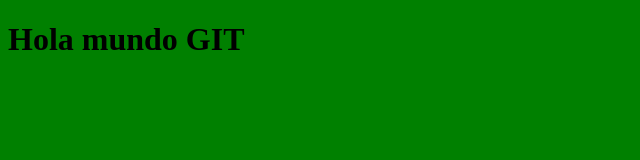
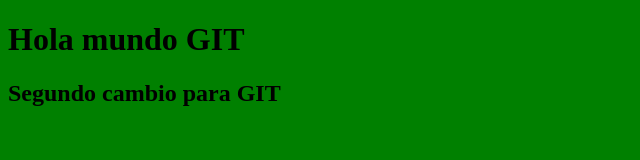
Before and after one commit to maurohd/proyecto1, a plain HTML site: page index.html in a window 1280 px wide. Shown: the whole page, without its empty margins (0-640 px from the left). Drawn offline with Linux system fonts and the light colour scheme.

Commit message:
se agraga un h2

```diff
--- a/index.html
+++ b/index.html
@@ -7,5 +7,6 @@
   </head>
   <body>
     <h1>Hola mundo GIT</h1>
+    <h2>Segundo cambio para GIT</h2>
   </body>
 </html>
```
